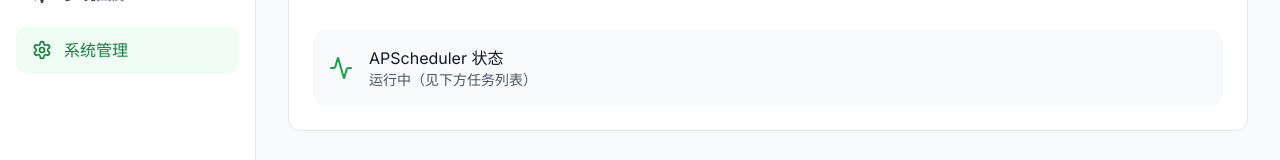
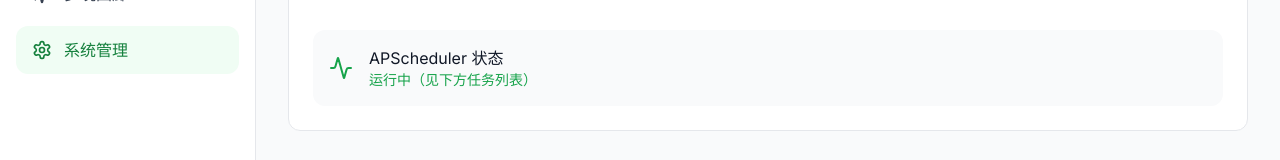
Before and after one commit to Cccjha0/smart-plant-advisor, a React (Vite) app in the folder frontend-web/: page /admin in a window 1280 px wide. Shown: the part 195-355 px from the top of the page. Built offline with nearby package versions, Linux system fonts and the light colour scheme; no server answers.

Commit message:
style(admin): emphasize apscheduler running text

```diff
--- a/frontend-web/src/components/Admin.tsx
+++ b/frontend-web/src/components/Admin.tsx
@@ -106,7 +106,9 @@
             <Activity className={`w-6 h-6 ${jobsLoading ? 'text-gray-400' : 'text-green-600'}`} />
             <div>
               <p className="text-gray-900">APScheduler 状态</p>
-              <p className="text-sm text-gray-600">{jobsLoading ? '加载中...' : '运行中（见下方任务列表）'}</p>
+              <p className={`text-sm ${jobsLoading ? 'text-gray-600' : 'text-green-600'}`}>
+                {jobsLoading ? '加载中...' : '运行中（见下方任务列表）'}
+              </p>
             </div>
           </div>
         </div>
```
